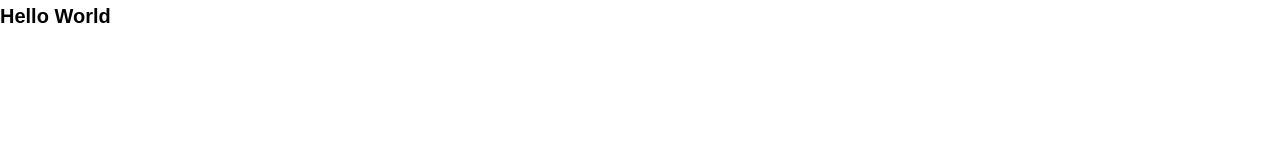
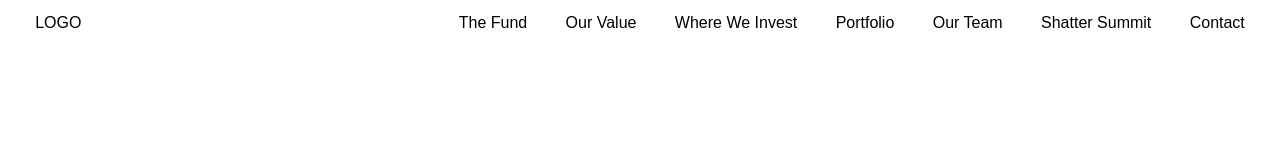
Before and after one commit to shatterfund/ShatterFund, a website: page src/index.html in a window 1280 px wide. Drawn offline with nearby package versions, Linux system fonts and the light colour scheme; files that its build step writes are made by us from their sources.

Commit message:
navbar skeleton

```diff
--- a/src/index.html
+++ b/src/index.html
@@ -8,7 +8,22 @@
   <link rel="stylesheet" href="css/style.css">
 </head>
 <body>
-  <h3>Hello World</h3>
+  <nav class="nav">
+    <div class="nav__container container">
+      <div class="nav__group nav__logo">
+        <a class="nav__item nav__link" href="#">LOGO</a>
+      </div>
+      <div class="nav__group">
+        <a class="nav__item nav__link" href="#">The Fund</a>
+        <a class="nav__item nav__link" href="#">Our Value</a>
+        <a class="nav__item nav__link" href="#">Where We Invest</a>
+        <a class="nav__item nav__link" href="#">Portfolio</a>
+        <a class="nav__item nav__link" href="#">Our Team</a>
+        <a class="nav__item nav__link" href="#">Shatter Summit</a>
+        <a class="nav__item nav__link" href="#">Contact</a>
+      </div>
+    </div>
+  </nav>
   <script src="js/script.js"></script>
 </body>
 </html>
--- a/src/sass/style.scss
+++ b/src/sass/style.scss
@@ -29,3 +29,40 @@ h5,
 h6 {
   font-size: 1.25rem;
 }
+
+/*
+ *navigation
+ */
+.nav {
+  display: block;
+}
+
+.nav__container {
+  display: flex;
+  justify-content: space-between;
+}
+
+.nav__group {
+  display: inline-flex;
+}
+
+.nav__item {
+  display: inline-flex;
+}
+
+.nav__link {
+  padding: 0.6rem 1.2rem;
+}
+
+.nav__logo {
+  margin-right: auto;
+}
+
+/*
+ *grid
+ */
+.container {
+  max-width: 1300px;
+  margin: 0 auto;
+  padding: 0 1rem;
+}
```
Also changed, not shown: dist/css/style.css, dist/index.html.
